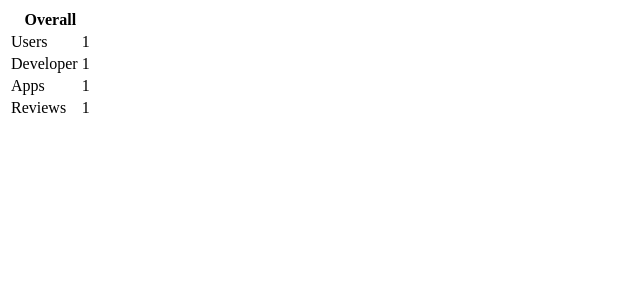
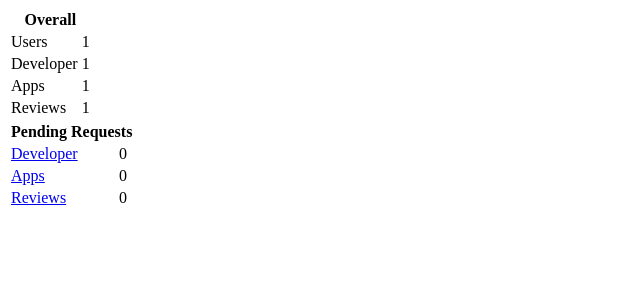
Before and after one commit to hera75113/app-store-system, a PHP site: page /systemInfo.php in a window 1280 px wide. Shown: the top 300 px of the page, without its empty margins (0-640 px from the left). Run offline with PHP 8.4, Linux system fonts and the light colour scheme; tables that the repository leaves empty or names only in its code hold one stand-in row (values such as "Sample post").

Commit message:
create system pending requests info script

```diff
--- a/admin/systemInfo.php
+++ b/admin/systemInfo.php
@@ -27,4 +27,26 @@ echo "<tr><td>Users</td><td>$users</td></tr>
 ?>
 </table>
 </div>
+<div id="pendingInfo">
+<table >
+<tr><th colspan="2">Pending Requests</th></tr>
+<?php
+$sql='SELECT * FROM developers WHERE approvedBy IS NULL';
+$result=mysql_query($sql) or die("query failed due to ".mysql_error());
+$developers=mysql_num_rows($result);
+
+$sql='SELECT * FROM apps WHERE approvedBy IS NULL';
+$result=mysql_query($sql) or die("query failed due to ".mysql_error());
+$apps=mysql_num_rows($result);
+
+$sql='SELECT * FROM reviews WHERE approvedBy IS NULL';
+$result=mysql_query($sql) or die("query failed due to ".mysql_error());
+$reviews=mysql_num_rows($result);
+
+echo "<tr><td><a href=\"./developers.php?action=pending\">Developer</a></td><td>$developers</td></tr>
+<tr><td><a href=\"./apps.php?action=pending\">Apps</a></td><td>$apps</td></tr>
+<tr><td><a href=\"./reviews.php?action=pending\">Reviews</a></td><td>$reviews</td></tr>";
+?>
+</table>
 </div>
+</div>
```
